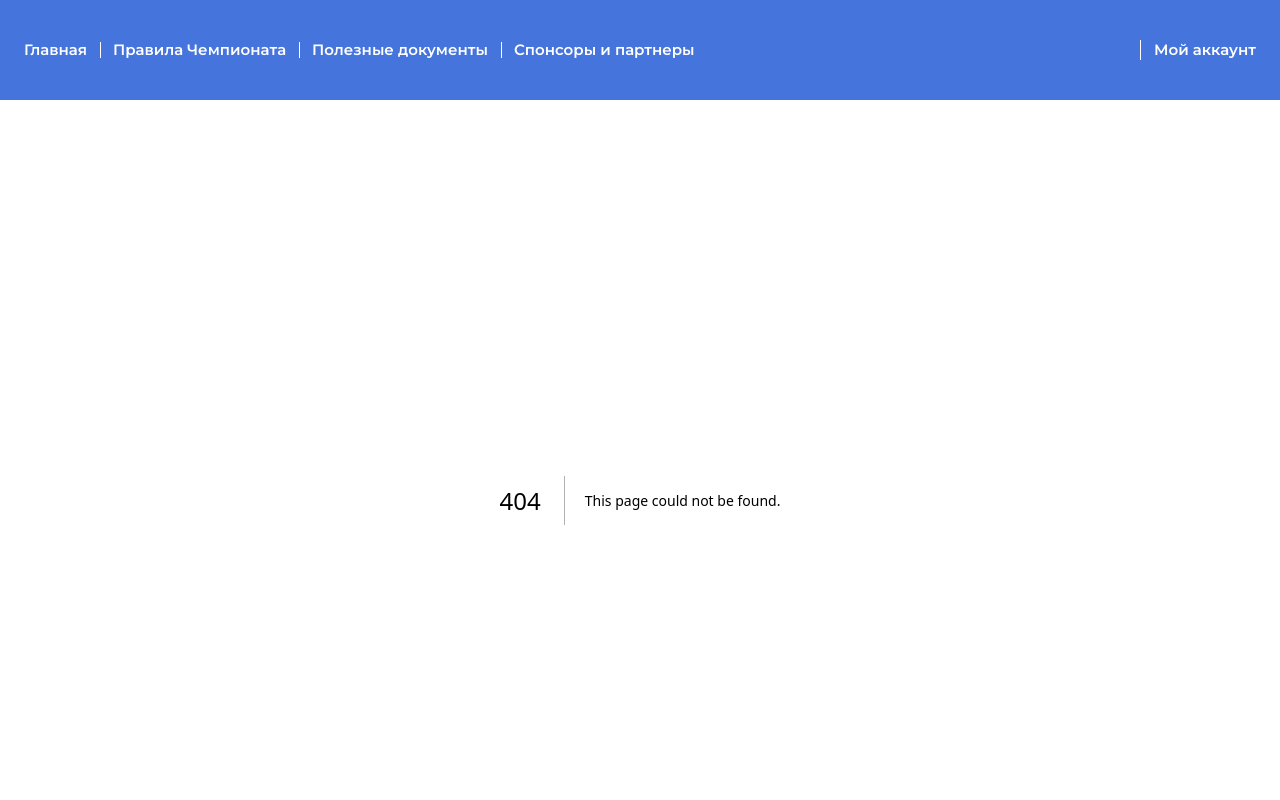
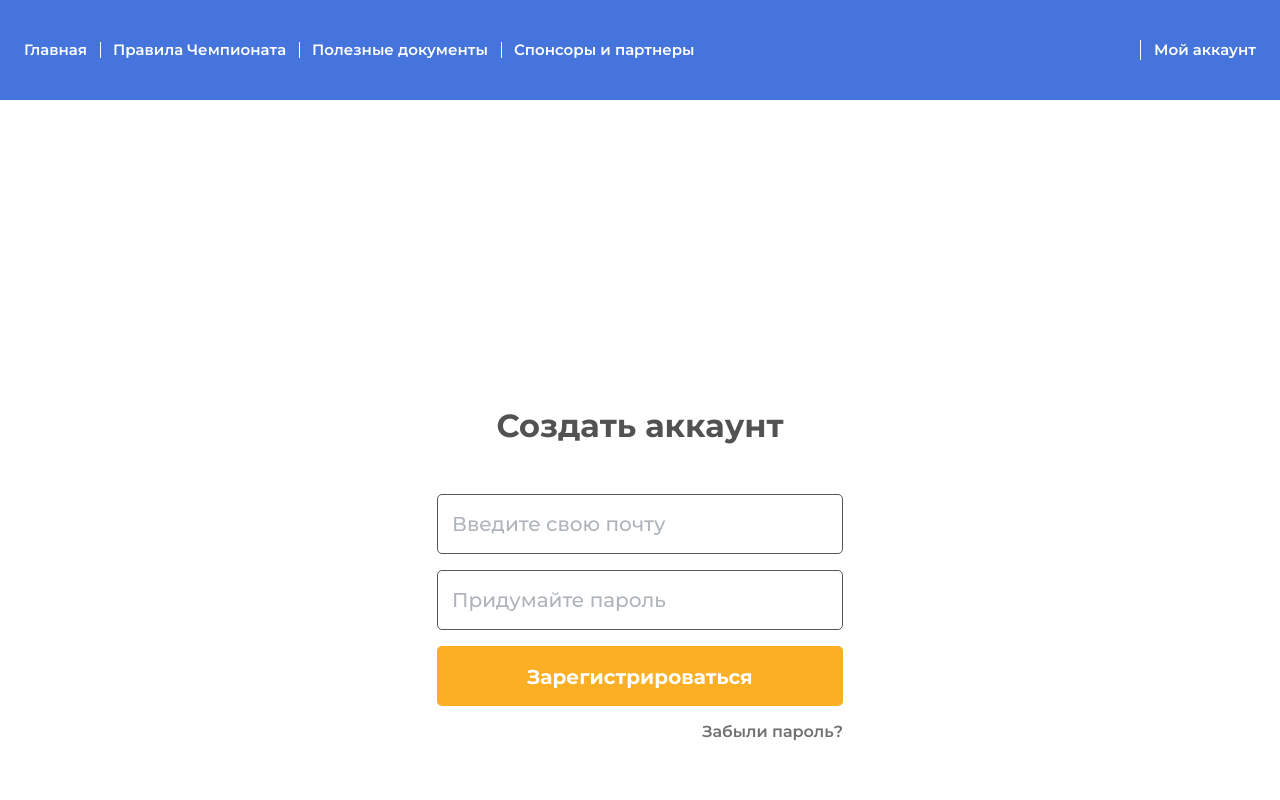
Before and after one commit to cpfed/diploma-cpfed-frontend, a Next.js app: page /signUp in a window 1280 px wide. Before the commit this address had no page. Shown: the top 800 px of the page. Built offline with nearby package versions, Linux system fonts and the light colour scheme.

Commit message:
feat: add SignUp component(without logic)

```diff
--- /dev/null
+++ b/src/components/pages/index/SignUp/SignUp.module.scss
@@ -0,0 +1,88 @@
+@import "/src/styles/variables";
+
+section.signUp {
+    background-color: $white;
+    margin: 20% 0%;
+    padding: 50px;
+
+    @media screen and (max-width: $break-l) {
+        padding: 20px;
+    }
+}
+
+.signUp {
+    display: flex;
+    flex-direction: column;
+    align-items: center;
+
+    &__title {
+        @include font(32px, 700, 39px, rgba(0, 0, 0, 0.68));
+        margin-bottom: 49px;
+    }
+
+    &__forgetpassword {
+        @include font(16px, 600, 20px, rgba(0, 0, 0, 0.56));
+        width: 100%;
+        text-align: end;
+    }
+}
+
+
+
+.form {
+    display: flex;
+	flex-direction: column;
+	align-items: center;
+
+    &__input {
+		@include font(20px, 500, 24px, #667085);
+
+        width: 406px;
+        height: 60px;
+		padding: 14px;
+
+		background: $white;
+        border: 1px solid #5C5454;
+        border-radius: 5px;
+
+        @media screen and (max-width: $break-s) {
+            width: 306px;
+            height: 50px;
+            padding: 12px;
+        }
+
+        &:not(:last-child) {
+			margin-bottom: 16px;
+		}
+
+        &:last-child {
+            margin-bottom: 31px;
+        }
+
+		&:focus {
+            outline: none !important;
+            border: 1px solid $orange;
+        }
+
+        &::placeholder {
+            @include font(20px, 500, 24px, #AEB4BA);
+        }
+	}
+
+    &__button {
+		@include font(20px, 700, 24px, $white);
+
+        width: 100%;
+        height: 60px;
+		padding: 14px 37px 13px 37px;
+        margin-bottom: 16px;
+
+		background-color: $orange;
+        border-radius: 5px;
+		transition: 0.3s ease;
+
+		&:hover {
+			opacity: 0.8;
+		}
+	}
+}
--- /dev/null
+++ b/src/components/pages/index/SignUp/SignUp.tsx
@@ -0,0 +1,45 @@
+import React from "react";
+import Link from "next/link";
+
+import Container from "@/components/ui/Container";
+
+import classes from "./SignUp.module.scss";
+
+const SignUp = () => {
+    function handleSubmit() {}
+
+    return (
+        <section className={classes.signUp}>
+            <Container>
+                <div className={classes.signUp}>
+                    <p className={classes.signUp__title}>Создать аккаунт</p>
+
+                    <form onSubmit={handleSubmit} className={classes.form}>
+                        <input
+                            id="email"
+                            type="email"
+                            name="email"
+                            placeholder="Введите свою почту"
+                            className={classes.form__input}
+                            required
+                        />
+                        <input
+                            id="password"
+                            type="password"
+                            name="password"
+                            placeholder="Придумайте пароль"
+                            className={classes.form__input}
+                            required
+                        />
+                        <button type="submit" className={classes.form__button}>
+                            Зарегистрироваться
+                        </button>
+                        <Link className={classes.signUp__forgetpassword} href="">Забыли пароль?</Link>
+                    </form>
+                </div>
+            </Container>
+        </section>
+    );
+};
+
+export default SignUp;
--- /dev/null
+++ b/src/components/pages/index/SignUp/index.tsx
@@ -0,0 +1 @@
+export { default } from './SignUp';
--- /dev/null
+++ b/src/pages/signUp.tsx
@@ -0,0 +1,15 @@
+import SignUp from "@/components/pages/index/SignUp";
+
+export default function Home() {
+  return <SignUp></SignUp>
+}
+
+
+export async function getStaticProps() {
+	return {
+		props: {
+			title: 'Cpfed | SignUp',
+			description: 'Cpfed | SignUp Description',
+		},
+	}
+}
--- a/src/styles/globals.scss
+++ b/src/styles/globals.scss
@@ -19,7 +19,7 @@ body {
 
 	width: 100%;
 	overflow-x: hidden;
-	background-color: $light;
+	background-color: $white;
 	scroll-behavior: smooth;
 
 	&.lock {
```
